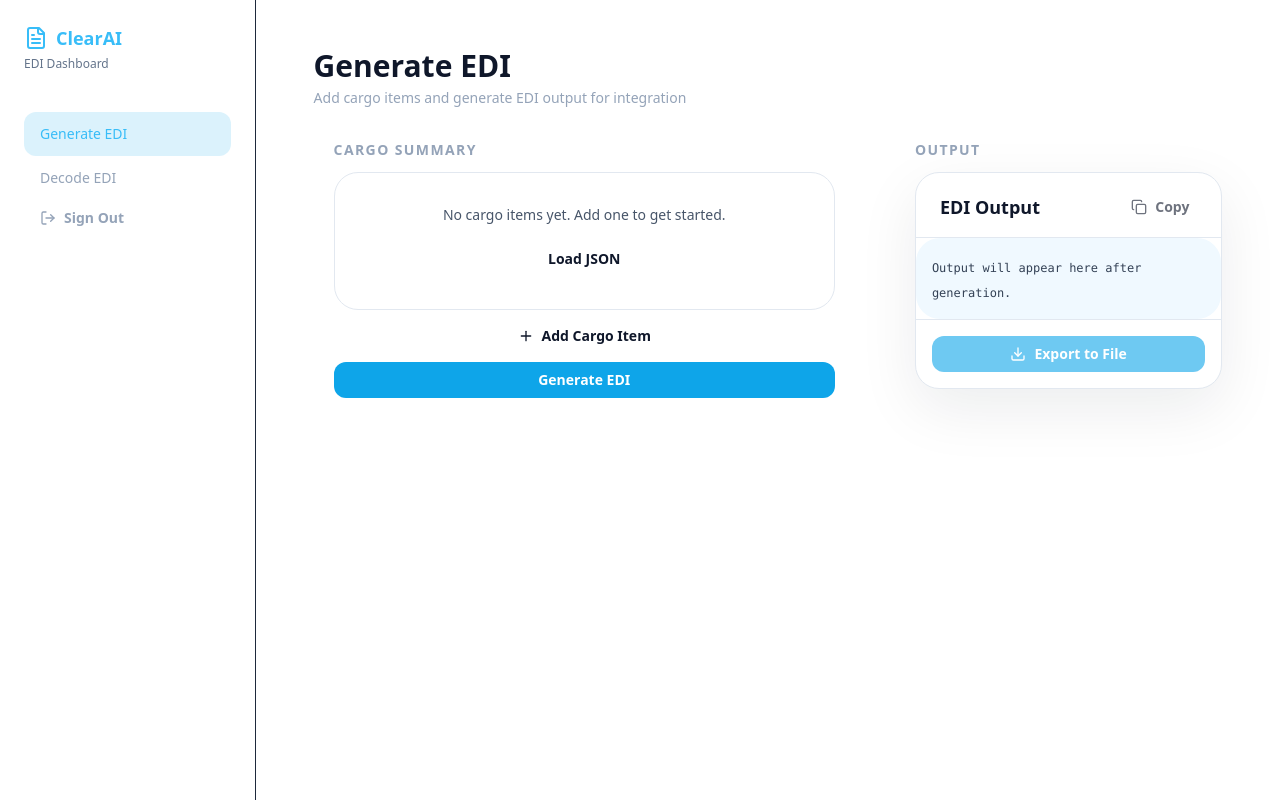
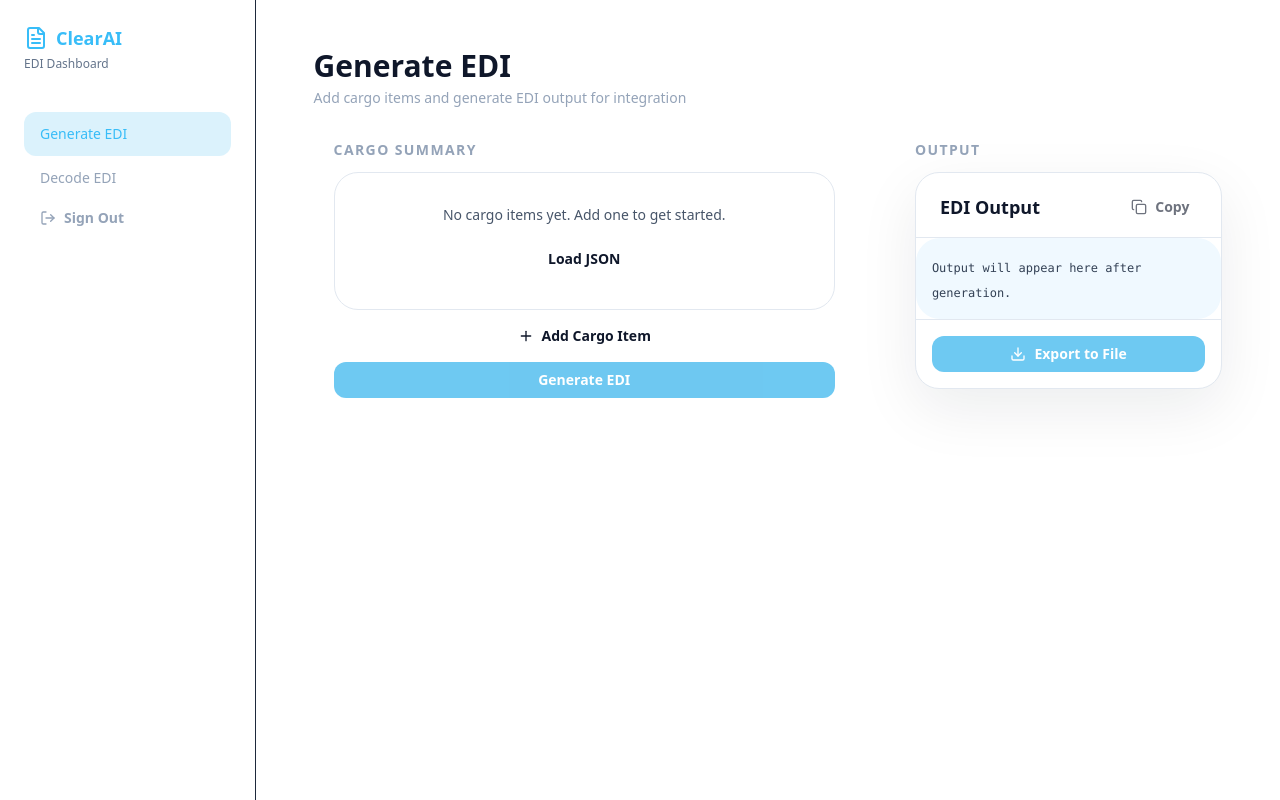
Before and after one commit to doremikaelatido/clearai---takehome, a React (Vite) app: page /home/generate-edi in a window 1280 px wide. Built offline with nearby package versions, Linux system fonts and the light colour scheme.

Commit message:
disable generate edi button if no cargo items

```diff
--- a/src/pages/GenerateEdiPage.tsx
+++ b/src/pages/GenerateEdiPage.tsx
@@ -230,7 +230,7 @@ export default function GenerateEdiPage() {
                             <Button
                                 onClick={handleGenerateEdi}
                                 variant="primary"
-                                disabled={!isFormValid || isGenerating}
+                                disabled={!isFormValid || cargoItems.length == 0 || isGenerating}
                             >
                                 {isGenerating ? 'Generating...' : 'Generate EDI'}
                             </Button>
```
